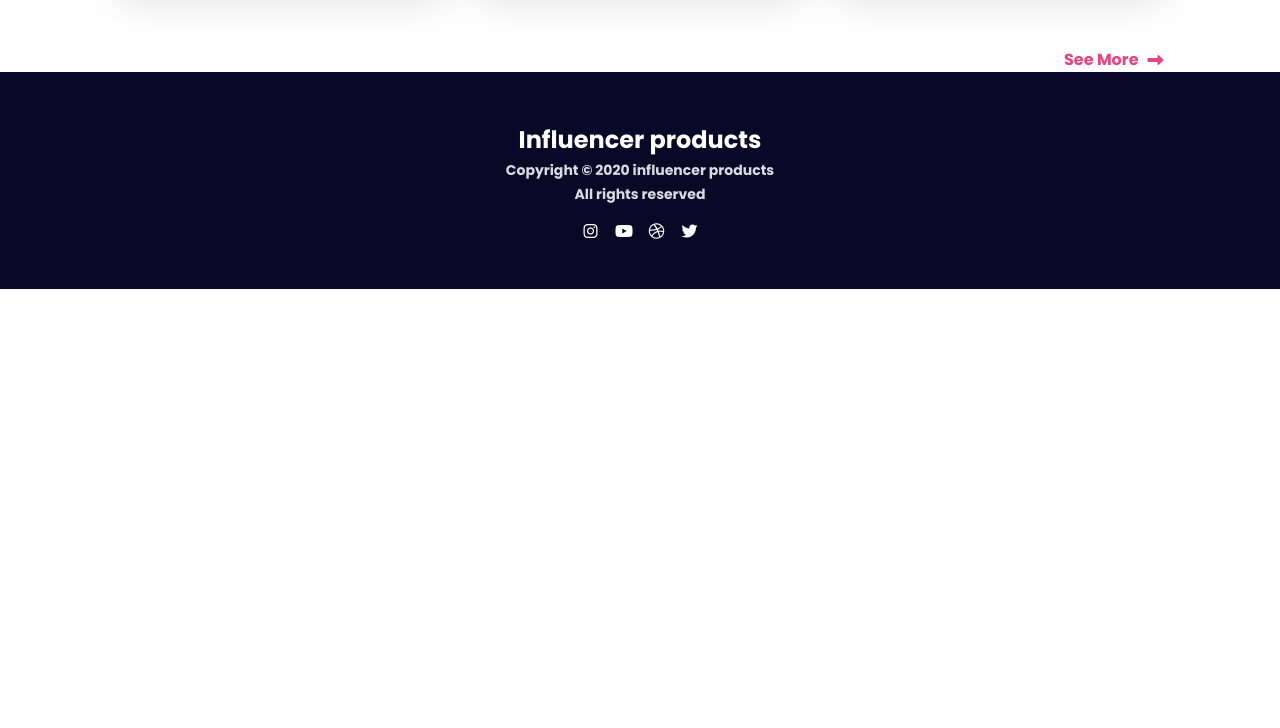
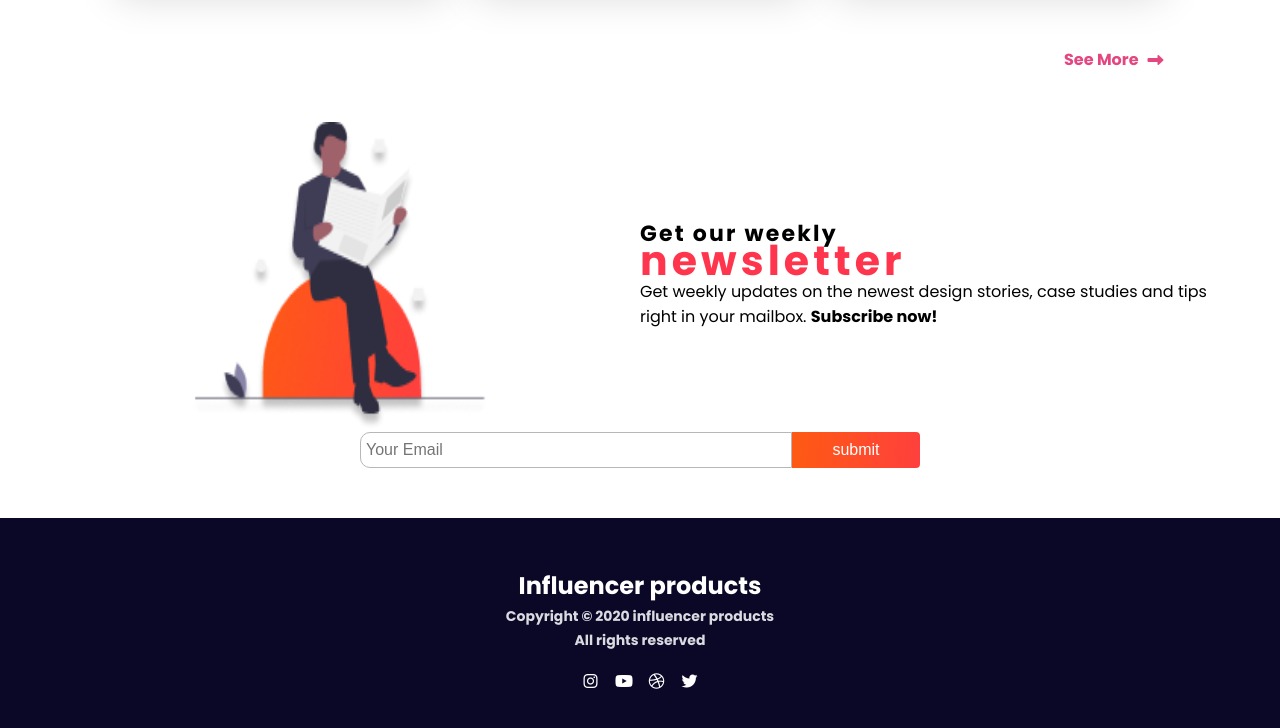
Before and after one commit to zishan344/influncer-gear, a plain HTML site: page index.html in a window 1280 px wide. Shown: the part 2249-2977 px from the top of the page. Before the commit the page ends 2538 px from the top, so only its background shows below. Drawn offline with Linux system fonts and the light colour scheme.

Commit message:
added-desktop-version

```diff
--- a/index.html
+++ b/index.html
@@ -332,6 +332,31 @@
           </button>
         </div>
       </section>
+      <section class="newsletter-section">
+        <div class="newsletters">
+          <div class="news-banner half-width">
+            <img src="resources/images/Group-8.png" alt="" />
+          </div>
+          <div class="news-heading half-width">
+            <h3 class="news-title">Get our weekly</h3>
+            <h1 class="news-heading">newsletter</h1>
+            <p class="news-description">
+              Get weekly updates on the newest design stories, case studies and
+              tips right in your mailbox. <b>Subscribe now!</b>
+            </p>
+          </div>
+        </div>
+        <div class="subscribe-section">
+          <form class="subscribe-form" action="">
+            <p class="email">
+              <input type="email" required id="mail" placeholder="Your Email" />
+            </p>
+            <p class="btn-form">
+              <input type="submit" value="submit" id="submit" />
+            </p>
+          </form>
+        </div>
+      </section>
     </main>
 
     <footer>
@@ -342,10 +367,10 @@
           <p>All rights reserved</p>
         </div>
         <div class="social">
-          <i class="social-icon fab fa-instagram"></i>
-          <i class="social-icon fab fa-youtube"></i>
-          <i class="social-icon fab fa-dribbble"></i>
-          <i class="social-icon fab fa-twitter"></i>
+          <a href="#"> <i class="social-icon fab fa-instagram"></i></a>
+          <a href="#"> <i class="social-icon fab fa-youtube"></i></a>
+          <a href="#"> <i class="social-icon fab fa-dribbble"></i></a>
+          <a href="#"> <i class="social-icon fab fa-twitter"></i></a>
         </div>
       </div>
     </footer>
--- a/styles/style.css
+++ b/styles/style.css
@@ -46,6 +46,7 @@ header {
   color: #3a3a3a;
 }
 /* hero section */
+.newsletters,
 .hero-section {
   display: flex;
   align-items: center;
@@ -109,6 +110,7 @@ header {
   padding: 30px 50px;
 }
 .company {
+  cursor: pointer;
   max-width: 150px;
   display: flex;
   justify-content: center;
@@ -139,7 +141,7 @@ product collection section
   justify-content: space-between;
   width: 329px;
   height: 476px;
-
+  cursor: pointer;
   padding-bottom: 10px;
   background: #ffffff;
   box-shadow: 0px 0px 40px rgba(0, 0, 0, 0.15);
@@ -214,8 +216,59 @@ button.btn {
   font-weight: bold;
   font-size: 16px;
   color: rgba(224, 44, 109, 0.87);
+  cursor: pointer;
+}
+/* newsletter section */
+.news-banner {
+  display: flex;
+  justify-content: center;
+  align-items: center;
+}
+.news-banner img {
+  width: 302.54px;
+  height: 310.01px;
 }
 
+.news-title {
+  font-weight: bold;
+  font-size: 22px;
+  line-height: 17px;
+  letter-spacing: 0.1em;
+  color: #000000;
+}
+.news-heading h1 {
+  font-weight: bold;
+  font-size: 41px;
+  line-height: 37px;
+  letter-spacing: 0.1em;
+  color: rgba(255, 53, 77, 1);
+}
+
+form.subscribe-form {
+  display: flex;
+  justify-content: center;
+  margin-bottom: 50px;
+}
+input#mail {
+  width: 27rem;
+  outline: none;
+  color: #b7b7b7;
+  padding: 8px 5px;
+  font-size: 16px;
+  line-height: 13px;
+  border-radius: 10px 0px 0px 10px;
+  border: 0.5px solid #b7b7b7;
+}
+input#submit {
+  width: 8rem;
+  color: white;
+  padding: 9px 8px;
+  background: linear-gradient(274.05deg, #ff354d -37.86%, #fe6108 125.4%);
+  border-radius: 0px 4px 4px 0px;
+  font-size: 16px;
+  border: none;
+  cursor: pointer;
+}
 /* footer section */
 footer {
   background-color: rgba(10, 8, 38, 1);
@@ -250,3 +303,6 @@ footer {
 .social-icon {
   width: 17px;
 }
+.social a {
+  color: white;
+}
```
Also changed, not shown: resources/images/Group-8.png (added).
